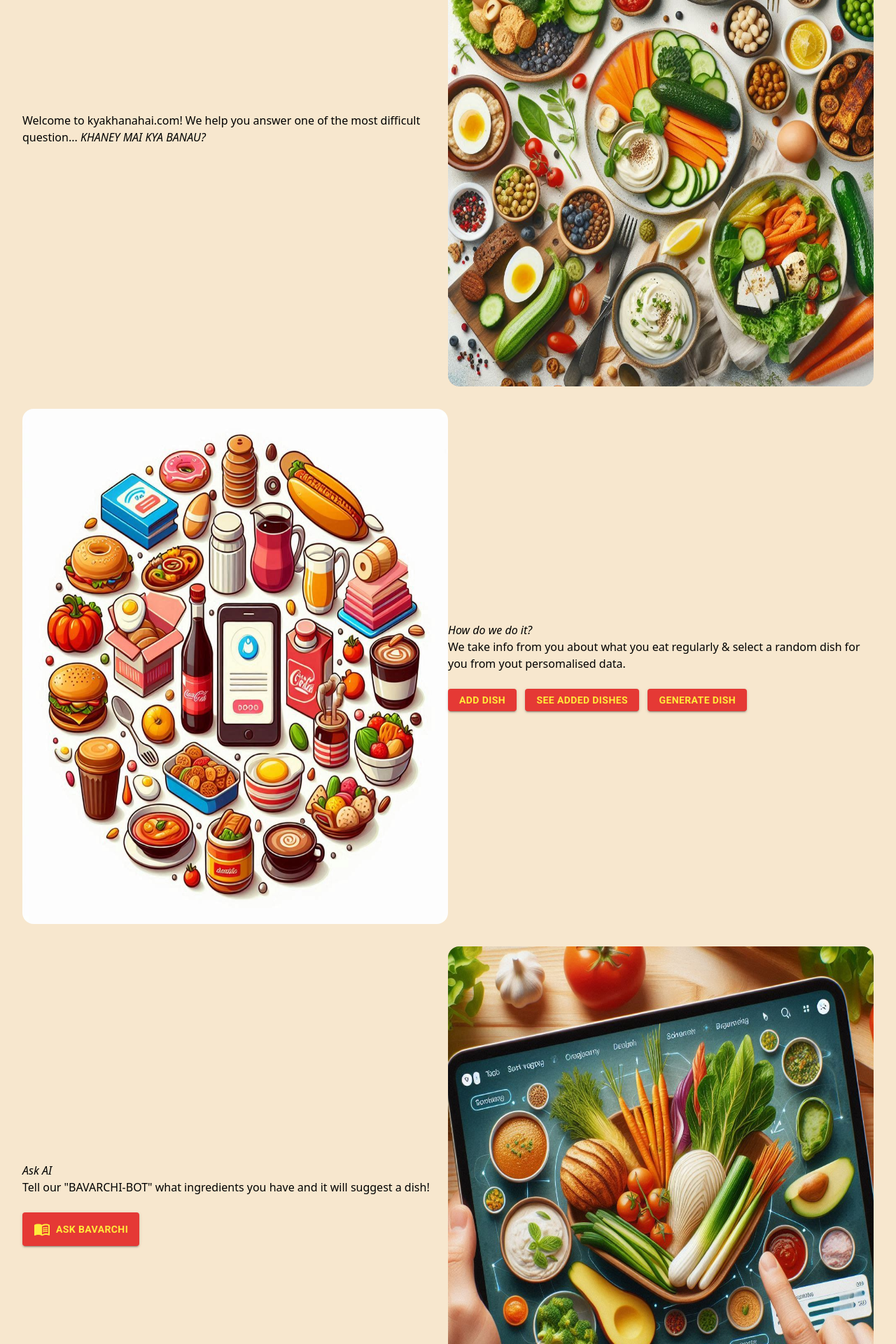
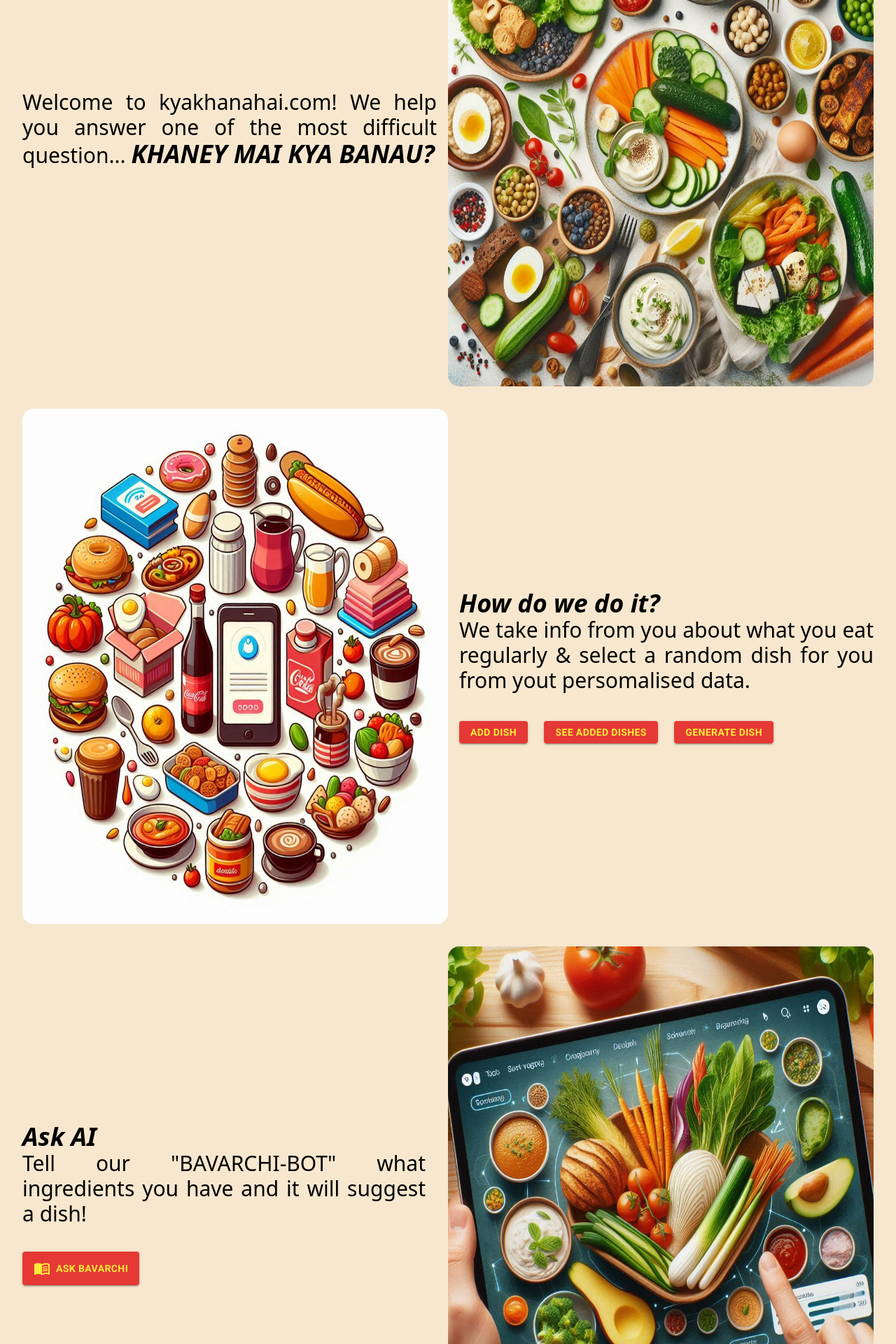
Before and after one commit to Kashyap2210/kyakhanahai_reworked, a React (Vite) app in the folder kyakhanahai-fe/Frontend/: page / in a window 1280 px wide. Shown: the part 280-2200 px from the top of the page at 70% size. Built offline with nearby package versions, Linux system fonts and the light colour scheme; no server answers.

Commit message:
Font Size Adjusted

```diff
--- a/kyakhanahai-fe/Frontend/src/Components/Adddish.jsx
+++ b/kyakhanahai-fe/Frontend/src/Components/Adddish.jsx
@@ -131,6 +131,7 @@ export default function Login() {
               color="secondary"
               type="submit"
               className="w-full"
+              onClick={handleSubmit}
               sx={{
                 backgroundColor: "#e53935",
                 color: "#ffeb3b",
--- a/kyakhanahai-fe/Frontend/src/Components/Firstintrocomp.jsx
+++ b/kyakhanahai-fe/Frontend/src/Components/Firstintrocomp.jsx
@@ -3,9 +3,9 @@ import "../App.css";
 export default function Firstintrocomp() {
   return (
     <div className="flex items-center justify-between bg-bg-champagne overflow-hidden p-8">
-      <p className="w-1/2">
+      <p className="w-1/2 text-3xl text-justify	pr-4">
         Welcome to kyakhanahai.com! We help you answer one of the most difficult
-        question... <i>KHANEY MAI KYA BANAU?</i>
+        question... <i className="text-4xl font-bold">KHANEY MAI KYA BANAU?</i>
       </p>
       <img
         src="intro_pic.jpg"
--- a/kyakhanahai-fe/Frontend/src/Components/Profile.jsx
+++ b/kyakhanahai-fe/Frontend/src/Components/Profile.jsx
@@ -148,7 +148,7 @@ export default function Profile() {
               variant="contained"
               onClick={deleteUser}
               sx={{
-                marginTop: "2rem",
+                // marginTop: "2rem",
                 backgroundColor: "#e53935",
                 color: "#ffeb3b",
                 fontWeight: "550",
--- a/kyakhanahai-fe/Frontend/src/Components/Secondintrocomp.jsx
+++ b/kyakhanahai-fe/Frontend/src/Components/Secondintrocomp.jsx
@@ -95,15 +95,15 @@ export default function Secondintrocomp() {
 
   return (
     <div>
-      <div className="main-content flex items-center justify-between bg-bg-champagne p-8">
+      <div className="main-content flex items-center justify-between bg-bg-champagne p-8 text-3xl text-justify	">
         <img
           // style={{ borderRadius: "12px" }} // Set border radius with inline styles
           src="second_intro.jpg"
           alt=""
           className="w-1/2 main-content rounded-2xl"
         />
-        <p className="w-1/2">
-          <i>How do we do it?</i>
+        <p className="w-1/2 pl-4">
+          <i className="text-4xl font-bold">How do we do it?</i>
           <br />
           We take info from you about what you eat regularly & select a random
           dish for you from yout persomalised data.
--- a/kyakhanahai-fe/Frontend/src/Components/Showdish.jsx
+++ b/kyakhanahai-fe/Frontend/src/Components/Showdish.jsx
@@ -88,26 +88,32 @@ export default function Showdish() {
   return (
     <div className="pt-8 gap-20 flex flex-col justify-around">
       <h1 className="text-center text-4xl font-bold">Added Dishes</h1>
-      <div className="flex justify-center items-center mt-16 mb-16">
+      <div className="flex justify-center items-center mb-16">
         {dishes.length > 0 ? (
           <div className="w-full max-w-4xl max-h-[400px] overflow-y-auto scrollbar scrollbar-none">
             <table className="table-auto w-full border border-black">
               <thead className="border border-black">
                 <tr className="border border-black">
                   <th className="hidden">ID</th>
-                  <th className="border border-black p-4">Name</th>
-                  <th className="border border-black p-4">Category</th>
-                  <th className="border border-black p-4">Type</th>
+                  <th className="border border-black p-4 text-2xl">Name</th>
+                  <th className="border border-black p-4 text-2xl">Category</th>
+                  <th className="border border-black p-4 text-2xl">Type</th>
                 </tr>
               </thead>
               <tbody>
                 {dishes.map((dish) => (
                   <tr key={dish._id}>
                     <td className="hidden">{dish._id}</td>
-                    <td className="border border-black p-4">{dish.name}</td>
-                    <td className="border border-black p-4">{dish.category}</td>
-                    <td className="border border-black p-4">{dish.type}</td>
-                    <td className="border border-black p-4">
+                    <td className="border border-black p-4 text-xl">
+                      {dish.name}
+                    </td>
+                    <td className="border border-black p-4 text-xl">
+                      {dish.category}
+                    </td>
+                    <td className="border border-black p-4 text-xl">
+                      {dish.type}
+                    </td>
+                    <td className="border border-black p-4 text-xl">
                       <Button onClick={() => deleteDish(dish._id)}>
                         <DeleteOutlineIcon
                           color="secondary"
--- a/kyakhanahai-fe/Frontend/src/Components/Thirdintrocomp.jsx
+++ b/kyakhanahai-fe/Frontend/src/Components/Thirdintrocomp.jsx
@@ -15,9 +15,9 @@ export default function Thirdintrocomp() {
 
   return (
     <div className="p-8">
-      <div className="main-content flex items-center justify-between bg-bg-champagne">
-        <p className="w-1/2">
-          <i>Ask AI </i>
+      <div className="main-content flex items-center justify-between bg-bg-champagne text-3xl text-justify">
+        <p className="w-1/2 pr-8">
+          <i className="text-4xl font-bold">Ask AI </i>
           <br />
           Tell our "BAVARCHI-BOT" what ingredients you have and it will suggest
           a dish!
```
Also changed, not shown: 1 other file (tests, documents, lock files or other folders).
